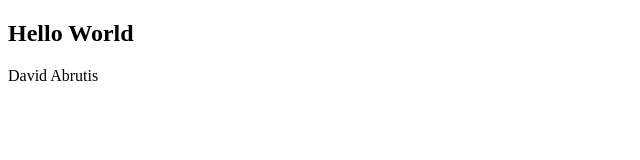
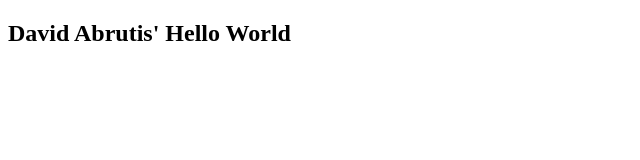
Before and after one commit to dabrutis/dabrutis.github.io, a plain HTML site: page index.html in a window 1280 px wide. Shown: the whole page, without its empty margins (0-640 px from the left). Drawn offline with Linux system fonts and the light colour scheme.

Commit message:
Update index.html
Put everything in header 1.

```diff
--- a/index.html
+++ b/index.html
@@ -1,7 +1,6 @@
 <!DOCTYPE html>
 <html>
 <body>
-<h2>Hello World</h2>
-<p>David Abrutis</p>
+<h2>David Abrutis' Hello World</h2>
 </body>
 </html>
```
